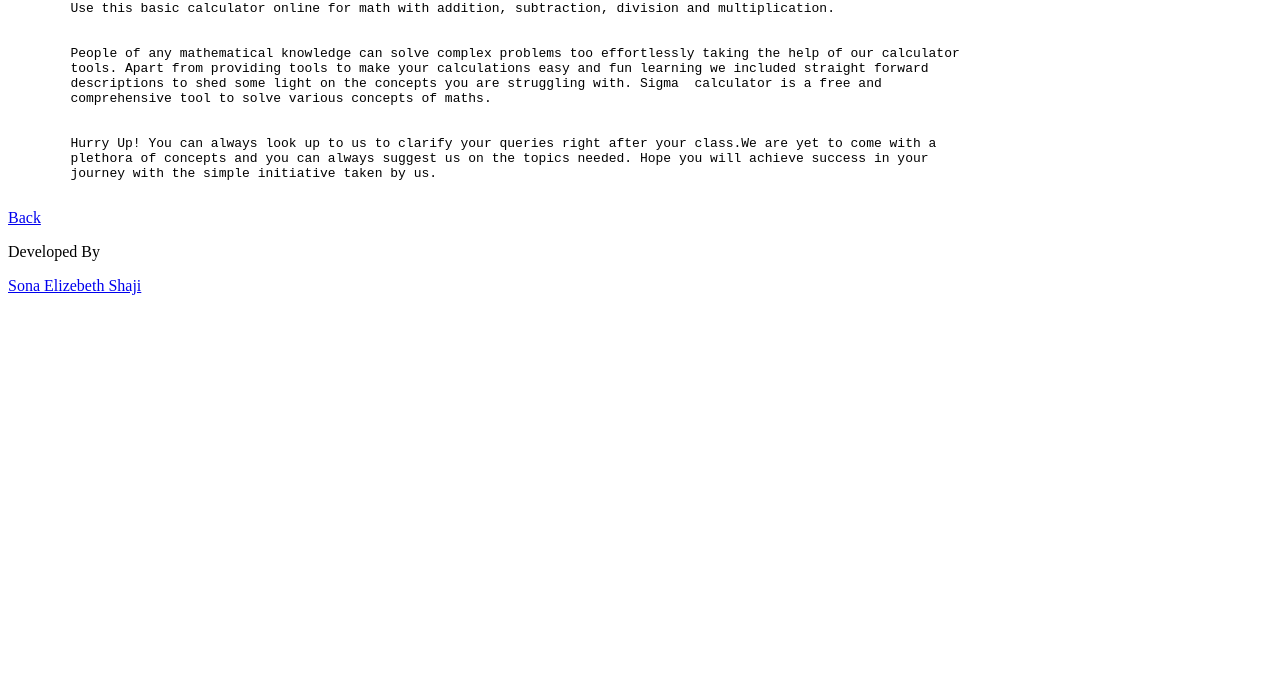
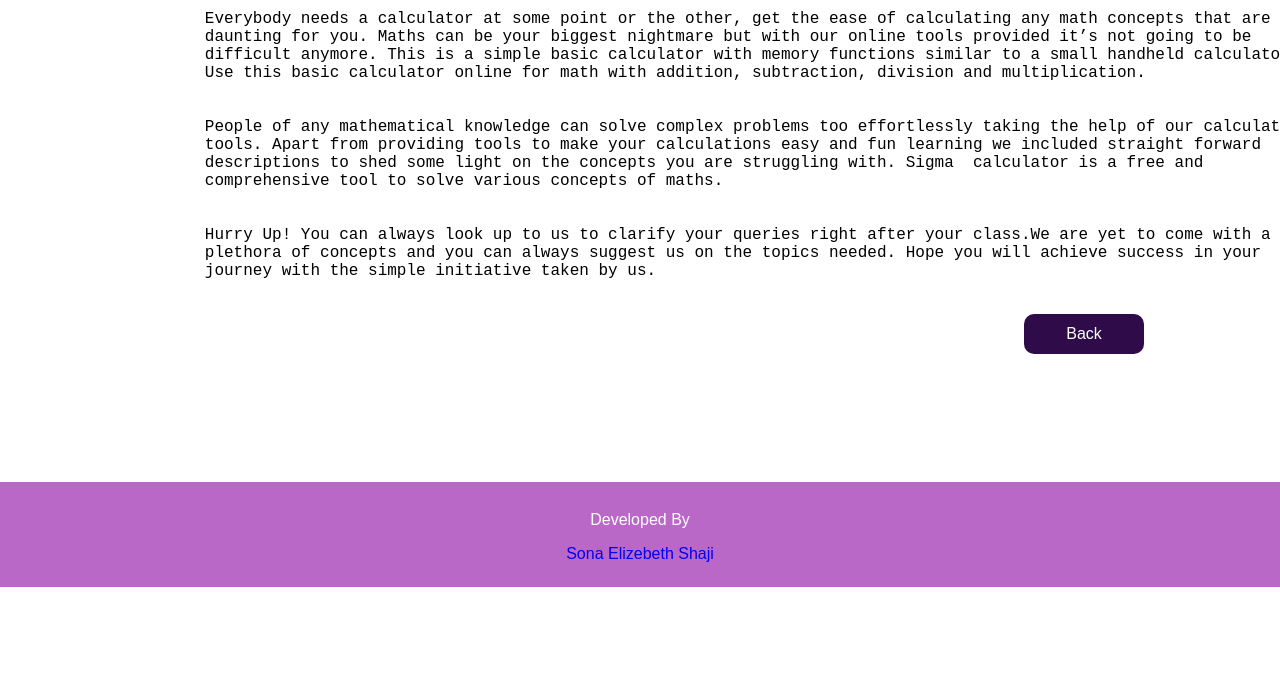
Before and after one commit to Sonaelizebeth/calculator-mulearn, a plain HTML site: page mulearn/about.html in a window 1280 px wide. Shown: the part 124-800 px from the top of the page. Drawn offline with Linux system fonts and the light colour scheme.

Commit message:
Update about.html

```diff
--- a/mulearn/about.html
+++ b/mulearn/about.html
@@ -5,7 +5,7 @@
     <meta charset="UTF-8" />
     <meta name="viewport" content="width=device-width, initial-scale=1.0" />
     <title>About</title>
-    <link rel="stylesheet" href="about_style.css" />
+    <link rel="stylesheet" href="about.css" />
     <link rel="stylesheet" href="https://cdnjs.cloudflare.com/ajax/libs/font-awesome/4.7.0/css/font-awesome.min.css">
     </head>
 
```
